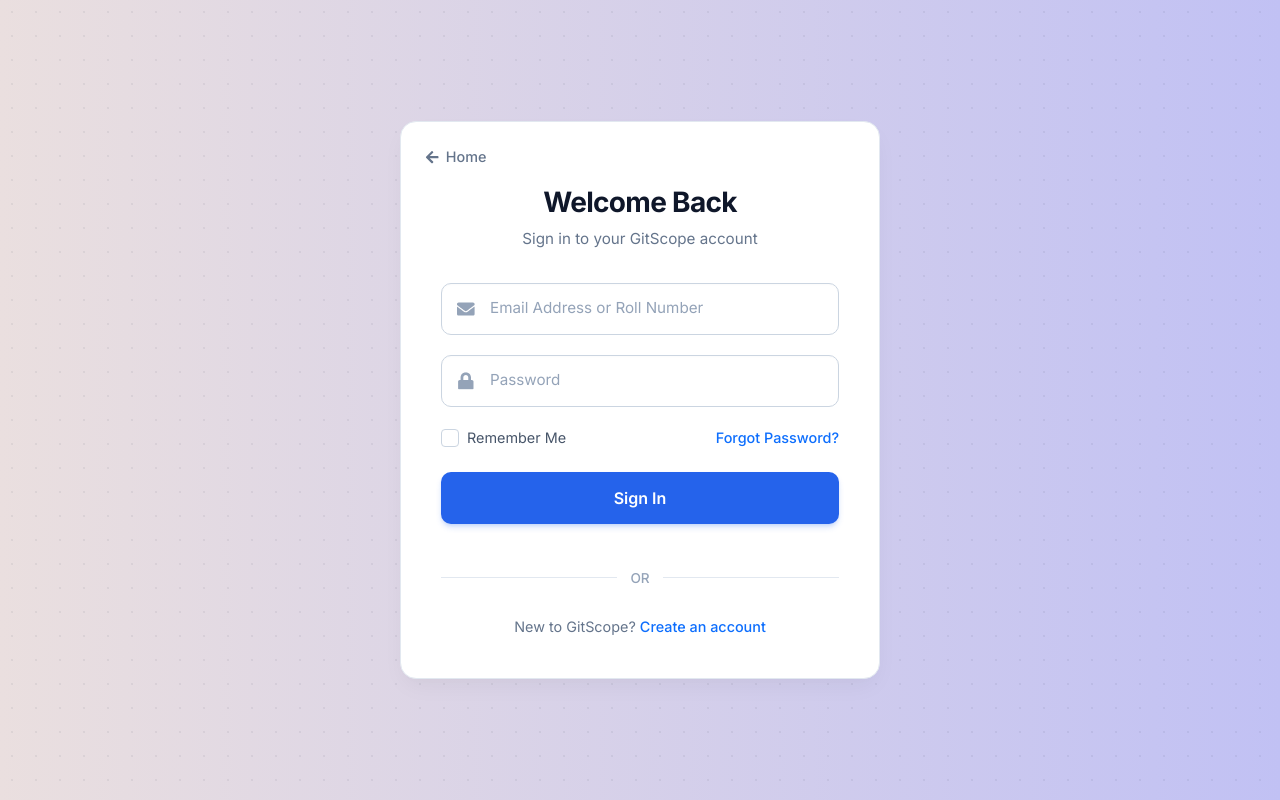
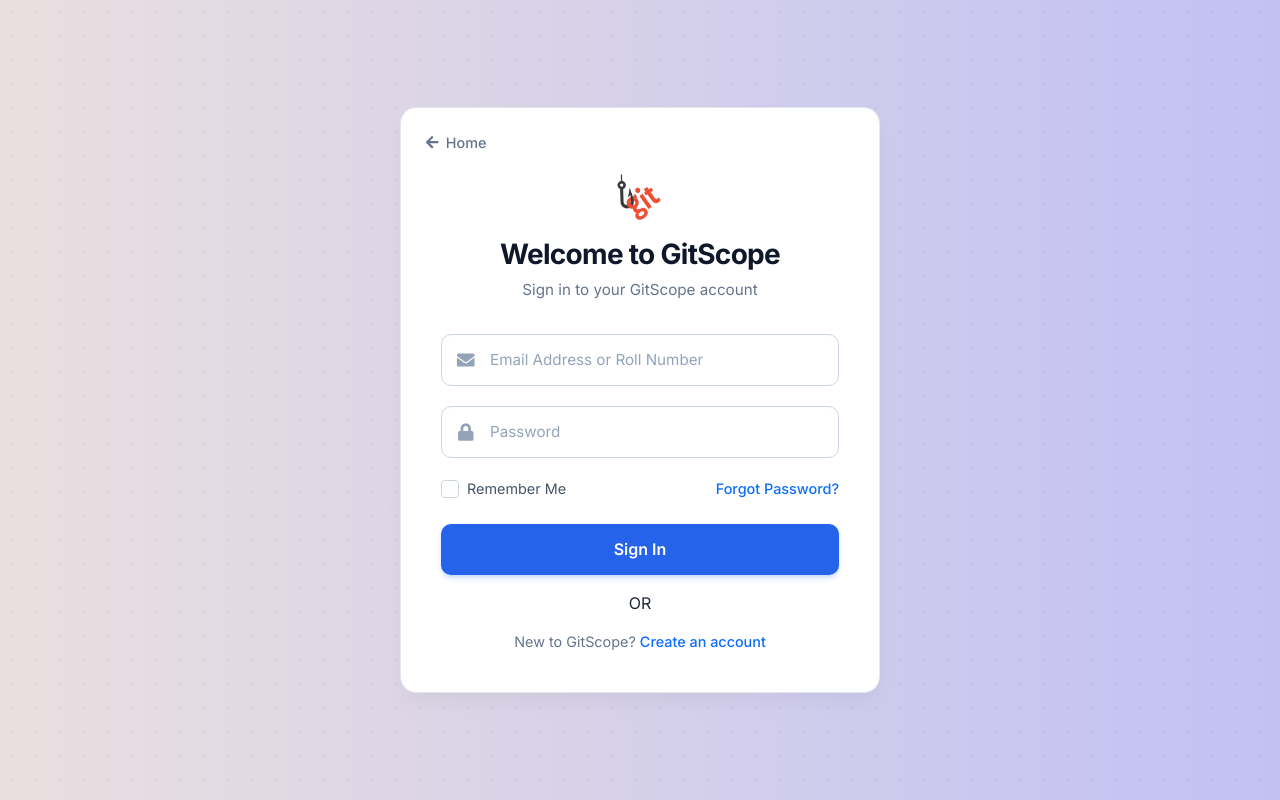
Before and after one commit to M-Kishore732006/GitScope, a React (Create React App) app in the folder client/: page /login in a window 1280 px wide. Built offline with nearby package versions, Linux system fonts and the light colour scheme; no server answers.

Commit message:
default theme to light

```diff
--- a/client/src/components/AuthCard.js
+++ b/client/src/components/AuthCard.js
@@ -2,7 +2,13 @@
 import { Link } from 'react-router-dom';
 import { FaArrowLeft } from 'react-icons/fa';
 
-const AuthCard = ({ title, subtitle, children, width = 'min(90vw, 480px)' }) => {
+const AuthCard = ({
+  title,
+  subtitle,
+  children,
+  logo,
+  width = 'min(90vw, 480px)'
+}) => {
   return (
     <div className="auth-layout w-100">
       <div
@@ -13,14 +19,48 @@
           position: 'relative'
         }}
       >
-        <Link to="/" className="auth-back-link" style={{ position: 'absolute', top: '1.5rem', left: '1.5rem', display: 'flex', alignItems: 'center', gap: '0.4rem', textDecoration: 'none', fontWeight: 500, fontSize: '0.9rem' }}>
+        <Link
+          to="/"
+          className="auth-back-link"
+          style={{
+            position: 'absolute',
+            top: '1.5rem',
+            left: '1.5rem',
+            display: 'flex',
+            alignItems: 'center',
+            gap: '0.4rem',
+            textDecoration: 'none',
+            fontWeight: 500,
+            fontSize: '0.9rem'
+          }}
+        >
           <FaArrowLeft /> Home
         </Link>
-        <div className="text-center" style={{ marginBottom: '2rem', marginTop: '1.5rem' }}>
-          {/* Optional: Add a subtle logo placeholder here if you want */}
+
+        <div
+          className="text-center"
+          style={{
+            marginBottom: '2rem',
+            marginTop: '1.5rem'
+          }}
+        >
+          {logo && (
+            <img
+              src={logo}
+              alt="GitScope Logo"
+              style={{
+                width: '50px',
+                height: '50px',
+                objectFit: 'contain',
+                marginBottom: '1rem'
+              }}
+            />
+          )}
+
           <h2 className="auth-title">{title}</h2>
           <p className="auth-subtitle">{subtitle}</p>
         </div>
+
         {children}
       </div>
     </div>
--- a/client/src/context/ThemeContext.js
+++ b/client/src/context/ThemeContext.js
@@ -6,7 +6,7 @@
   const [theme, setThemeState] = useState(() => {
     const savedTheme = localStorage.getItem('gitscope_theme');
     if (savedTheme) return savedTheme;
-    return window.matchMedia && window.matchMedia('(prefers-color-scheme: dark)').matches ? 'dark' : 'light';
+    return 'light'; // Light theme by default for new visitors
   });
 
   useEffect(() => {
--- a/client/src/pages/Login.js
+++ b/client/src/pages/Login.js
@@ -40,9 +40,10 @@
 
   return (
     <AuthCard
-      title="Welcome Back"
-      subtitle="Sign in to your GitScope account"
-    >
+  logo="/git_logo.png"
+  title="Welcome to GitScope"
+  subtitle="Sign in to your GitScope account"
+>
       {errorMsg && <div className="alert alert-danger p-2 text-center" style={{fontSize: '0.875rem'}}>{errorMsg}</div>}
       <form onSubmit={handleSubmit}>
         <AuthInput
@@ -78,10 +79,10 @@
         </button>
       </form>
 
-      <div className="divider">OR</div>
+      <div className="d-flex justify-content-center align-items-center">OR</div>
 
       {/* Note the color update here to #64748B */}
-      <p style={{ textAlign: 'center', marginTop: '1.5rem', marginBottom: 0, color: '#64748B', fontSize: '0.9rem' }}>
+      <p style={{ textAlign: 'center', marginTop: '1rem', marginBottom: 0, color: '#64748B', fontSize: '0.9rem' }}>
         New to GitScope? <Link to="/signup" className="link-primary">Create an account</Link>
       </p>
     </AuthCard>
```
